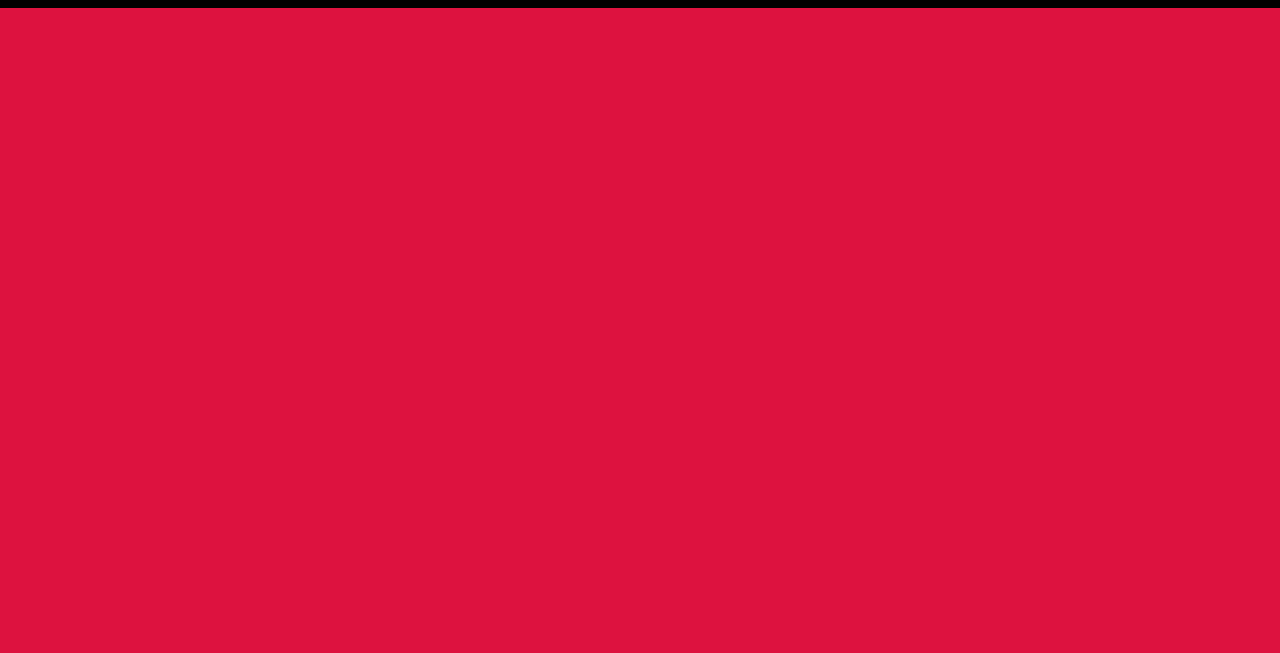
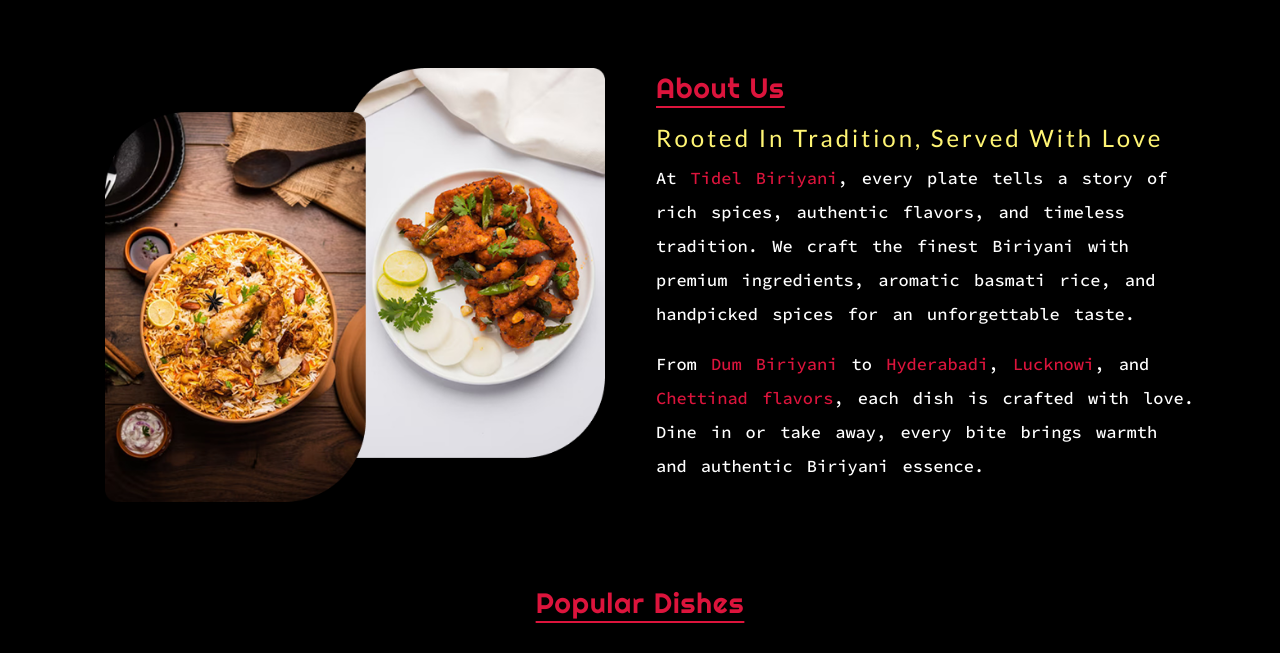
Before and after one commit to Ramanathan20032/Tidel-Briyani, a plain HTML site: page index.html in a window 1280 px wide. Shown: the part 792-1445 px from the top of the page. Drawn offline with nearby package versions, Linux system fonts and the light colour scheme; some packages are replaced by stand-ins of ours; a script that the page names is missing; a web font is replaced by a local one.

Commit message:
remove : preloader

```diff
--- a/index.html
+++ b/index.html
@@ -67,10 +67,10 @@
 
   <body>
     <!-- ! Preload -->
-    <div class="preload">
+    <!-- <div class="preload">
       <div class="circle"></div>
       <p class="text">Tidel Biriyani</p>
-    </div>
+    </div> -->
 
     <!-- ! Info - Content -->
     <div class="info-contact">
```
